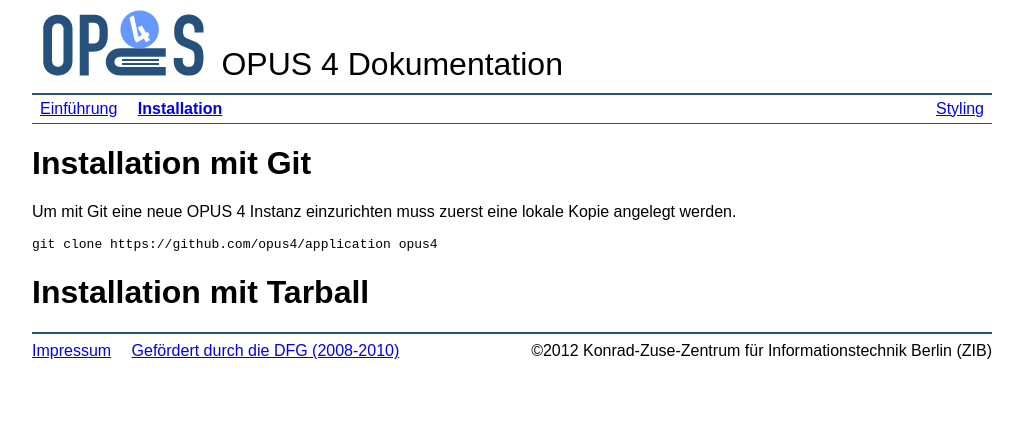
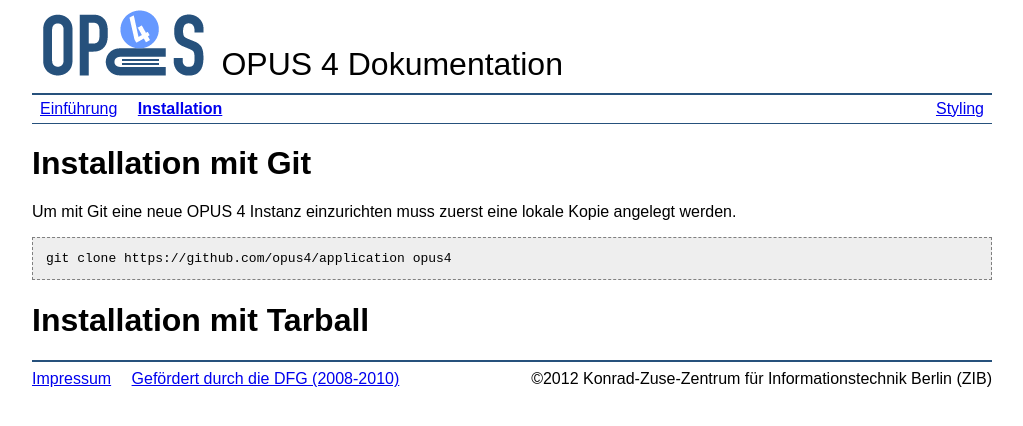
Before and after one commit to OPUS4/opus4.github.io, a Jekyll site: the page built from installation.md, in a window 1280 px wide. Shown: the top 426 px of the page, without its empty margins (128-1151 px from the left). Built offline with Jekyll 4.4.1, drawn with Linux system fonts in a browser that asks for light colours.

```diff
--- a/_includes/header.html
+++ b/_includes/header.html
@@ -1,6 +1,6 @@
 <div id="header">
     <div class="logo">
-        <img src="img/opus-logo.gif" />
+        <img src="{{site.baseUrl}}/img/opus-logo.gif" />
     </div>
     <div class="title">
         OPUS 4 Dokumentation
--- a/css/style.css
+++ b/css/style.css
@@ -65,3 +65,39 @@ body {
 .wrapper .right {
     float: right;
 }
+
+code {
+    /* margin: 0.5em; */
+    padding: 1em;
+    font-family: monospace;
+    background: #EEEEEE;
+    display: block;
+    border: 1px dashed gray;
+}
+
+p.info {
+    /* TODO add icon */
+    color: black;
+    background: #dbe7ff;
+    padding: 1em;
+    border: 1px solid blue;
+    border-radius: 0.5em;
+}
+
+p.note {
+    /* TODO add icon */
+    color: black;
+    background: #fff4d2;
+    padding: 1em;
+    border: 1px solid yellow;
+    border-radius: 0.5em;
+}
+
+p.warning {
+    /* TODO add icon */
+    color: black;
+    background: #ffd5d1;
+    padding: 1em;
+    border: 1px solid orangered;
+    border-radius: 0.5em;
+}
```
Also changed, not shown: about/index.md (added, +16 -0 lines).
